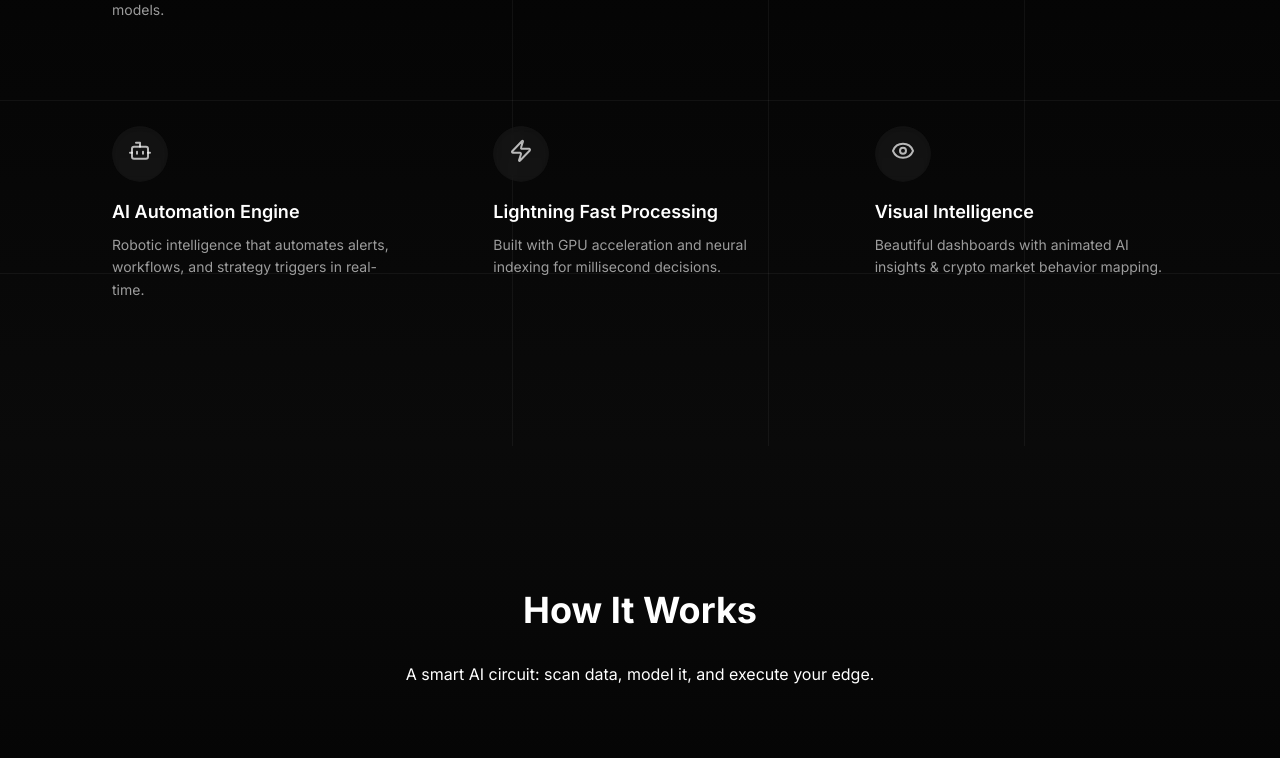
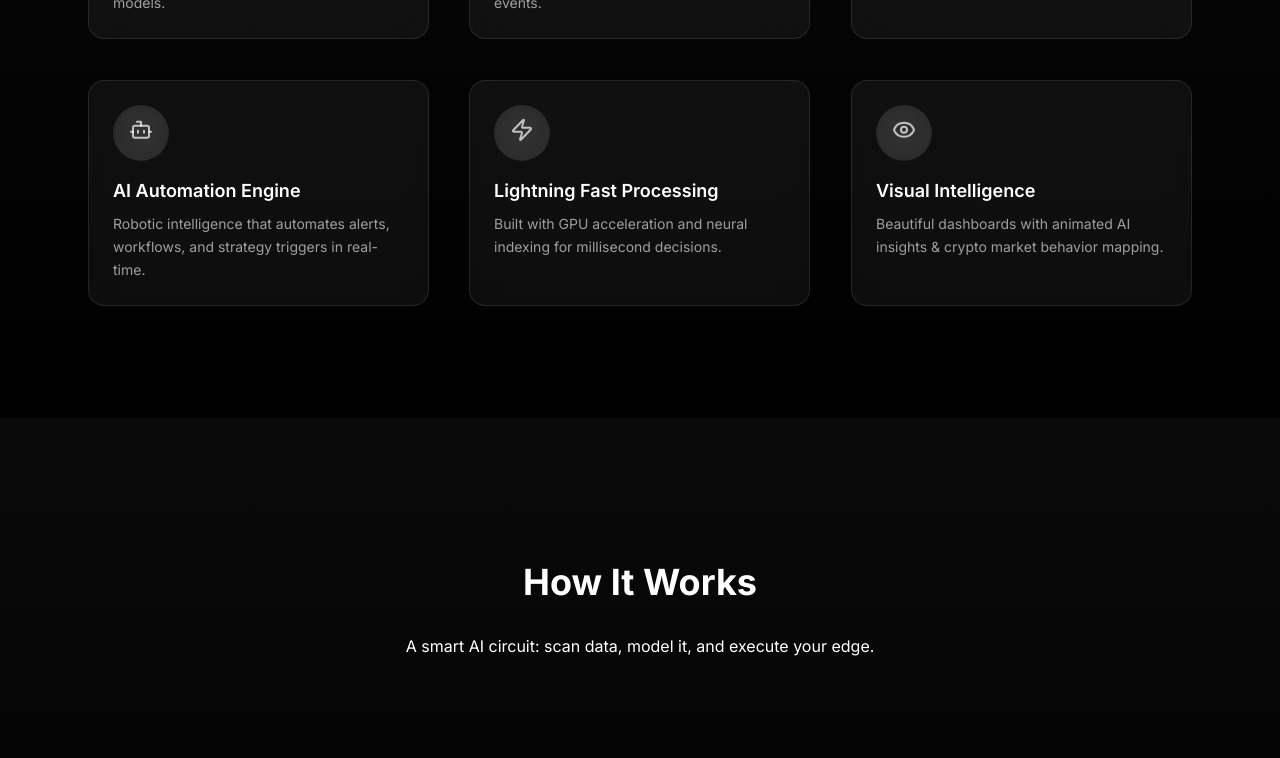
Before and after one commit to winsnew/Pulse-LandingPage, a Next.js app: page / in a window 1280 px wide. Shown: the part 1600-2358 px from the top of the page. Built offline with nearby package versions, Linux system fonts and the light colour scheme.

Commit message:
update color grays

```diff
--- a/components/sections/Feature.tsx
+++ b/components/sections/Feature.tsx
@@ -55,34 +55,9 @@ const Features = () => {
 
     return (
         <section
-            className="relative py-28 bg-gradient-to-b from-black to-neutral-950 overflow-hidden text-white"
+            className="relative py-28 bg-gradient-to-b from-neutral-950 to-black overflow-hidden text-white"
             id="features"
         >
-            <div className="absolute inset-0 z-0 pointer-events-none hidden lg:block">
-                {Array.from({ length: 4 }).map((_, i) => (
-                    <div
-                        key={`v-${i}`}
-                        className="absolute top-0 h-full w-[1px] bg-white/5 blur-[0.5px] mix-blend-overlay"
-                        style={{
-                            left: `${(i + 1) * 20}%`,
-                            animation: `scan-vert 6s linear ${i * 0.3}s infinite`,
-                        }}
-                        aria-hidden="true"
-                    />
-                ))}
-                {Array.from({ length: 4 }).map((_, i) => (
-                    <div
-                        key={`h-${i}`}
-                        className="absolute left-0 w-full h-[1px] bg-white/5 blur-[0.5px] mix-blend-overlay"
-                        style={{
-                            top: `${(i + 1) * 20}%`,
-                            animation: `scan-horiz 8s linear ${i * 0.4}s infinite`,
-                        }}
-                        aria-hidden="true"
-                    />
-                ))}
-            </div>
-
             <motion.div
                 className="max-w-6xl mx-auto px-6"
                 initial={{ opacity: 0, scale: 0.96 }}
@@ -91,7 +66,7 @@ const Features = () => {
                 viewport={{ once: true }}
             >
                 <motion.h2
-                    className="text-4xl font-bold text-center mb-20 text-white"
+                    className="text-4xl font-bold text-center mb-20"
                     initial={{ opacity: 0, y: 30 }}
                     whileInView={{ opacity: 1, y: 0 }}
                     transition={{ duration: 0.8 }}
@@ -106,16 +81,18 @@ const Features = () => {
                         return (
                             <motion.div
                                 key={feature.title}
-                                className="group relative px-6 py-8 transition-all duration-300 hover:scale-[1.02] hover:shadow-[0_0_30px_rgba(255,255,255,0.05)] rounded-xl"
-                                initial={{ opacity: 0, y: 40 }}
+                                className="group relative p-6 rounded-2xl bg-white/5 border border-white/10 backdrop-blur-md
+                                    transition-all duration-300 hover:shadow-[0_0_20px_rgba(255,255,255,0.08)]
+                                    hover:-translate-y-1 hover:scale-[1.015]
+                                    will-change-transform perspective-1000"
+                                initial={{ opacity: 0, y: 30 }}
                                 whileInView={{ opacity: 1, y: 0 }}
-                                transition={{ delay: index * 0.15, duration: 0.6 }}
+                                transition={{ delay: index * 0.1, duration: 0.6 }}
                                 viewport={{ once: true }}
                             >
-                                <span className="absolute inset-0 rounded-xl bg-gradient-to-tr from-white/10 to-transparent opacity-0 group-hover:opacity-100 transition-opacity duration-700 pointer-events-none" />
-
+                                <div className="relative z-10">
                                     <div
-                                    className="p-4 rounded-full bg-white/5 backdrop-blur-sm w-fit shadow-inner mb-4"
+                                        className="p-4 rounded-full bg-white/10 shadow-inner backdrop-blur-lg w-fit mb-4"
                                         role="img"
                                         aria-label={feature.title}
                                         title={feature.title}
@@ -136,14 +113,15 @@ const Features = () => {
                                         )}
                                     </div>
 
-                                <div className="relative z-10">
-                                    <h3 className="text-lg font-semibold text-white mb-2">
+                                    <h3 className="text-lg font-semibold mb-2 text-white">
                                         {feature.title}
                                     </h3>
                                     <p className="text-sm text-white/60 leading-relaxed">
                                         {feature.description}
                                     </p>
                                 </div>
+
+                                <span className="absolute inset-0 rounded-2xl bg-gradient-to-tr from-white/10 to-transparent opacity-0 group-hover:opacity-100 transition-opacity duration-700 pointer-events-none" />
                             </motion.div>
                         );
                     })}
--- a/components/sections/HowItWorks.tsx
+++ b/components/sections/HowItWorks.tsx
@@ -220,11 +220,11 @@ const HowItWorksCircuitPrecise = () => {
                                     key={i}
                                     ref={(el) => (pathRefs.current[i] = el)}
                                     d={d}
-                                    stroke="rgba(168,85,247,0.6)"
+                                    stroke="#ffffff"
                                     strokeWidth="2"
                                     fill="none"
                                     strokeLinecap="round"
-                                    opacity={0}
+                                    className="glow-line"
                                 />
                             ))}
                         </svg>
```
Also changed, not shown: app/globals.min.css. Lines whose indentation alone changed are shown as unchanged.
